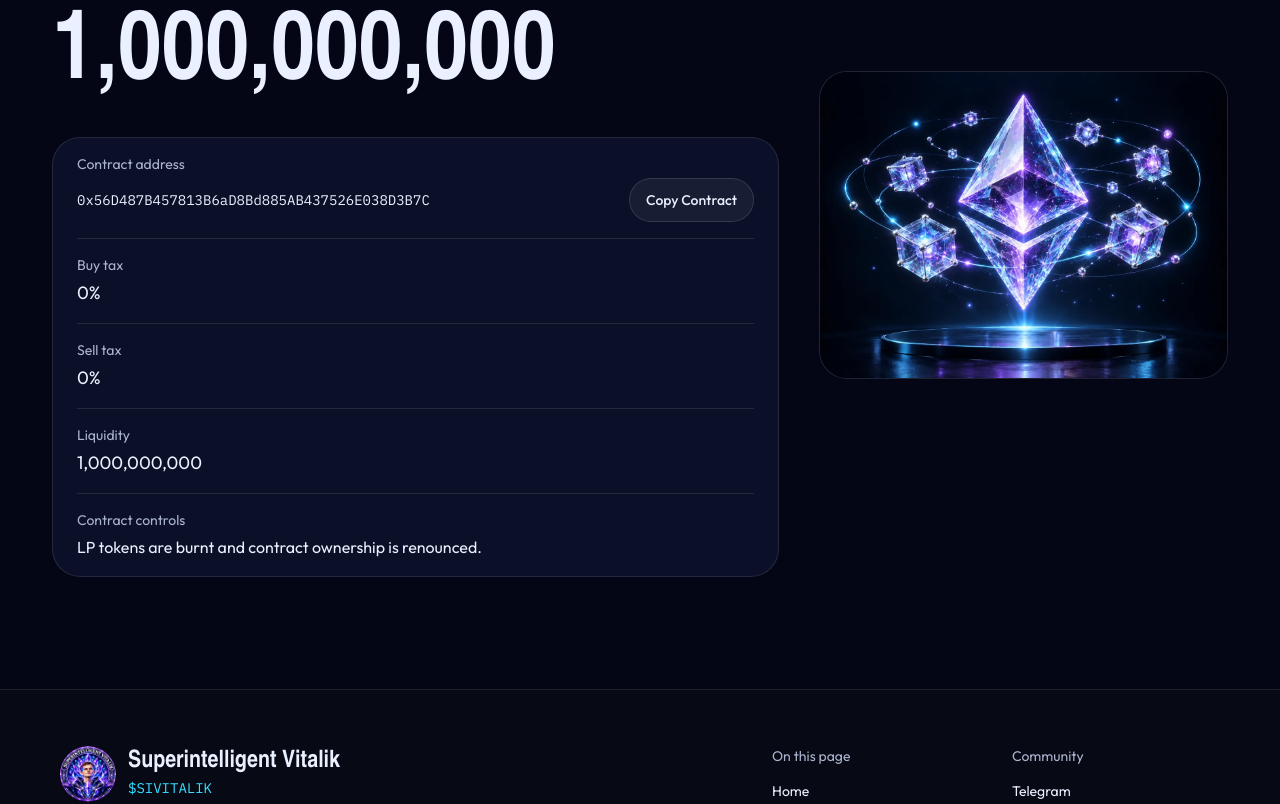
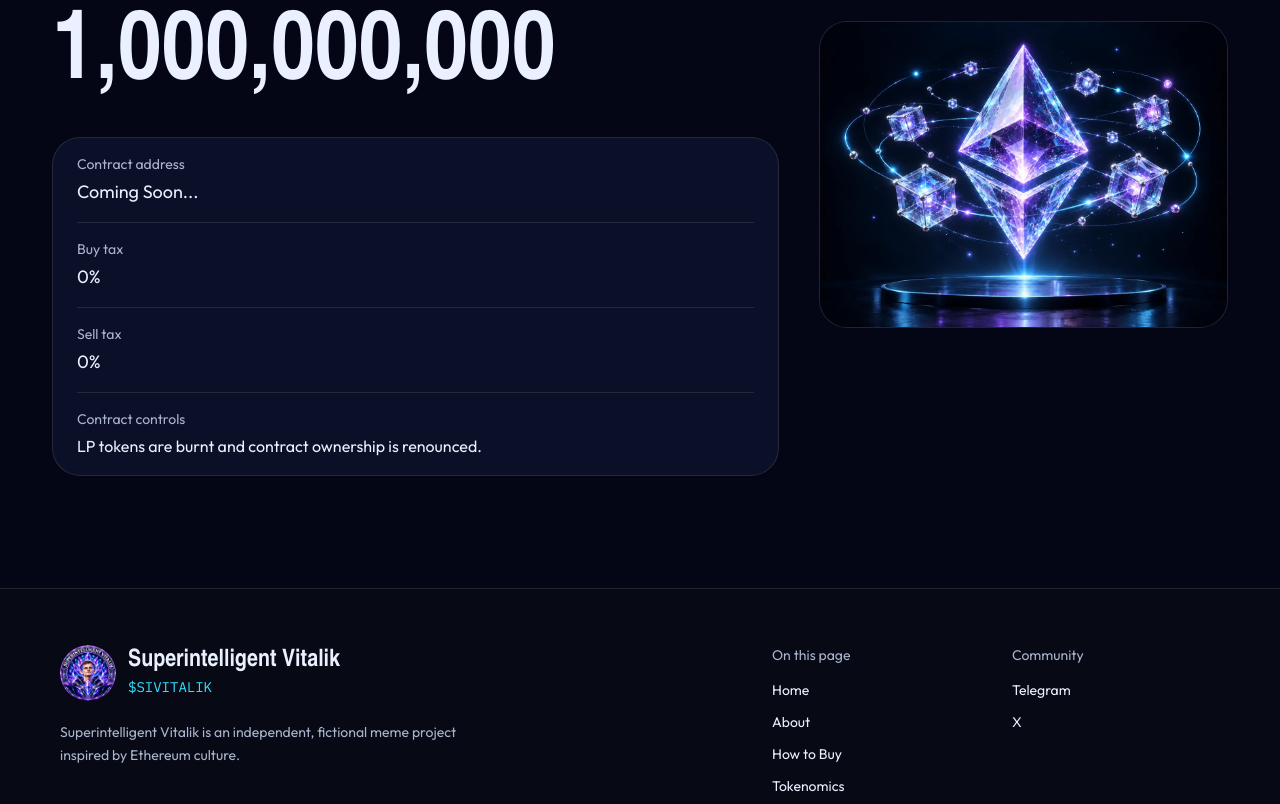
Before and after one commit to JackMiller825/SIVITALIK, a Next.js app: page / in a window 1280 px wide. Shown: the part 2720-3524 px from the top of the page. Built offline with nearby package versions, Linux system fonts and the light colour scheme; a web font is replaced by a local one.

Commit message:
Show Coming Soon for the contract and drop liquidity.
The token address is not confirmed, so Tokenomics no longer lists a contract or a liquidity figure.

Co-authored-by: ml662553 <ml662553@gmail.com>

```diff
--- a/components/token-section.tsx
+++ b/components/token-section.tsx
@@ -12,7 +12,6 @@ export function TokenSection() {
   const liquidity = project.LIQUIDITY;
   const admin = project.ADMIN;
   const address = project.CONTRACT_ADDRESS?.trim() || null;
-  const liquidityAmount = project.LIQUIDITY_AMOUNT?.trim() || null;
   const explorer = explorerHref();
 
   return (
@@ -31,35 +30,27 @@ export function TokenSection() {
             <p className="mt-2 text-3xl font-semibold text-silver sm:text-4xl">To be announced</p>
           )}
           <dl className="mt-8 divide-y divide-white/10 rounded-[28px] border border-white/10 bg-[#0b1028] px-5 sm:px-6">
-            {address ? (
             <div className="py-4">
               <dt className="text-sm text-mist">Contract address</dt>
+              {address ? (
                 <div className="mt-1 flex items-center gap-3">
                   <dd className="min-w-0 flex-1 font-mono text-sm whitespace-nowrap text-silver max-sm:overflow-x-auto max-sm:[scrollbar-width:none] max-sm:[&::-webkit-scrollbar]:hidden">{address}</dd>
                   <div className="shrink-0">
                     <CopyAddress address={address} />
                   </div>
                 </div>
-                {explorer ? (
+              ) : (
+                <dd className="mt-1 text-lg text-silver">Coming Soon...</dd>
+              )}
+              {address && explorer ? (
                 <a href={explorer} target="_blank" rel="noopener noreferrer" className="focus-ring mt-3 inline-block text-sm text-cyan underline-offset-4 hover:underline">
                   View on Etherscan
                   <span className="sr-only"> (opens in a new tab)</span>
                 </a>
               ) : null}
             </div>
-            ) : null}
             <Fact label="Buy tax" value={buyTax ?? "To be announced"} note={project.BUY_TAX?.note} />
             <Fact label="Sell tax" value={sellTax ?? "To be announced"} note={project.SELL_TAX?.note} />
-            <Fact
-              label="Liquidity"
-              value={
-                liquidityAmount
-                  ? groupInteger(liquidityAmount)
-                  : liquidity
-                    ? liquidityText(liquidity.status)
-                    : "Details pending"
-              }
-            />
             <div className="py-4">
               <dt className="text-sm text-mist">Contract controls</dt>
               <dd className="mt-1 text-base leading-relaxed text-silver">
@@ -116,14 +107,6 @@ function Fact({ label, value, note }: { label: string; value: string; note?: str
   );
 }
 
-function liquidityText(status: NonNullable<typeof project.LIQUIDITY>["status"]) {
-  if (status === "locked") return "Locked";
-  if (status === "burned") return "LP tokens burned";
-  if (status === "unlocked") return "Unlocked";
-  if (status === "partial") return "Partially locked";
-  return "Details pending";
-}
-
 function adminText(admin: NonNullable<typeof project.ADMIN>) {
   const parts = [admin.arrangement, admin.powers, admin.multisig, admin.timelock].filter(Boolean);
   return parts.length > 0 ? parts.join(" ") : "LP tokens are burnt and contract ownership is renounced.";
--- a/config/project.ts
+++ b/config/project.ts
@@ -77,8 +77,8 @@ export const project = {
   TOKEN_STANDARD: null as string | null,
   SITE_ORIGIN: null as string | null,
   LAUNCH_STATUS: "prelaunch" as LaunchStatus,
-  /** Temporary token contract. Replace with the final address when it is confirmed. */
-  CONTRACT_ADDRESS: "0x56D487B457813B6aD8Bd885AB437526E038D3B7C" as string | null,
+  /** Token contract. Null until the address is confirmed. */
+  CONTRACT_ADDRESS: null as string | null,
   POOL_ADDRESS: null as string | null,
   EXPLORER_URL: null as string | null,
   BUY_URL: null as string | null,
@@ -94,8 +94,8 @@ export const project = {
   ALLOCATION_BASIS: null as AllocationBasis | null,
   ALLOCATIONS: null as AllocationItem[] | null,
   LIQUIDITY: null as LiquidityDetail | null,
-  /** Whole-token liquidity figure. Null hides the number and falls back to status text. */
-  LIQUIDITY_AMOUNT: "1000000000" as string | null,
+  /** Whole-token liquidity figure. The public page does not list this row. */
+  LIQUIDITY_AMOUNT: null as string | null,
   ADMIN: null as AdminDetail | null,
   LAST_CHECKED: null as string | null,
   /** Confirmed token listings only. An empty list hides the venues strip. */
```
Also changed, not shown: 1 other file (tests, documents, lock files or other folders). Lines whose indentation alone changed are shown as unchanged.
